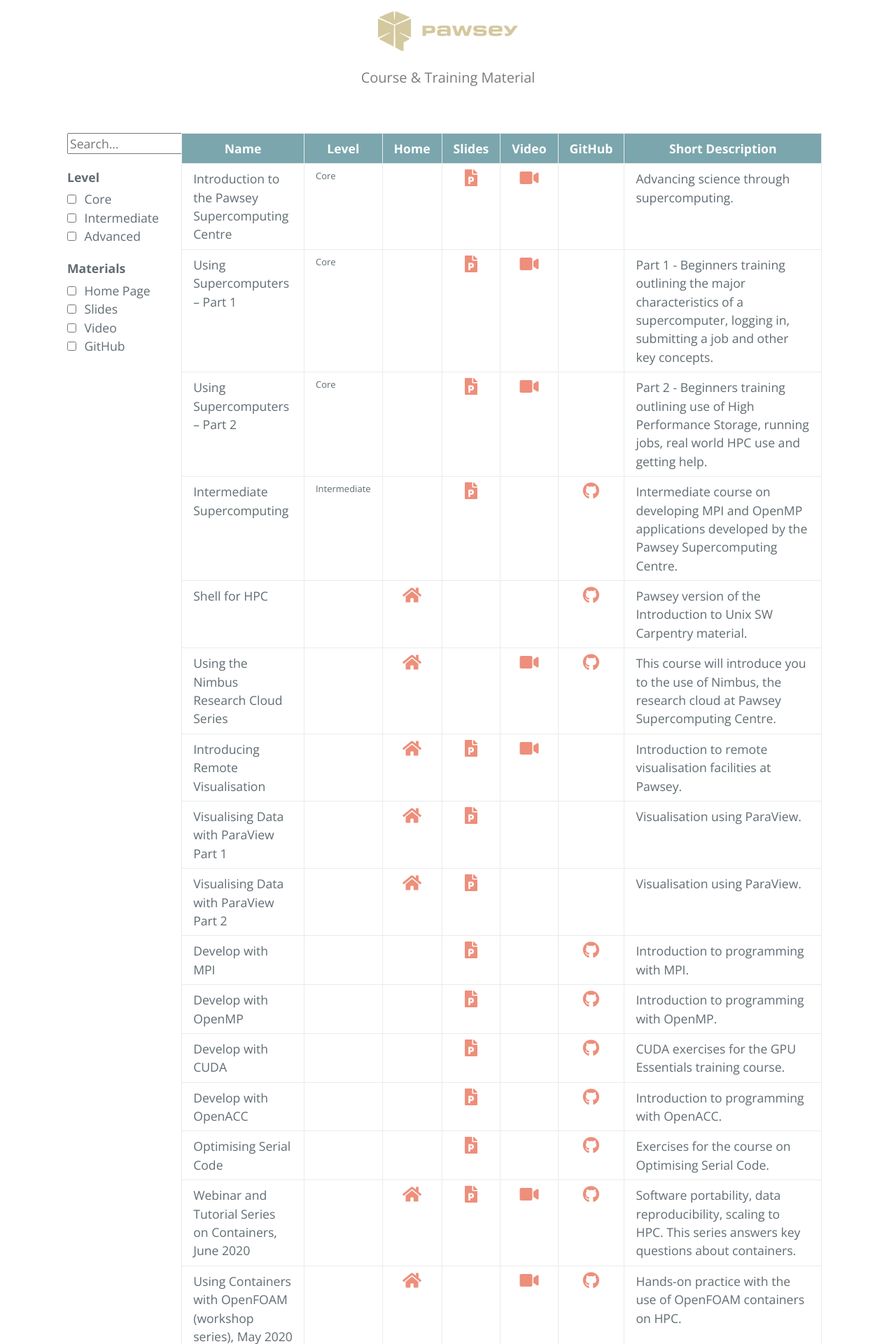
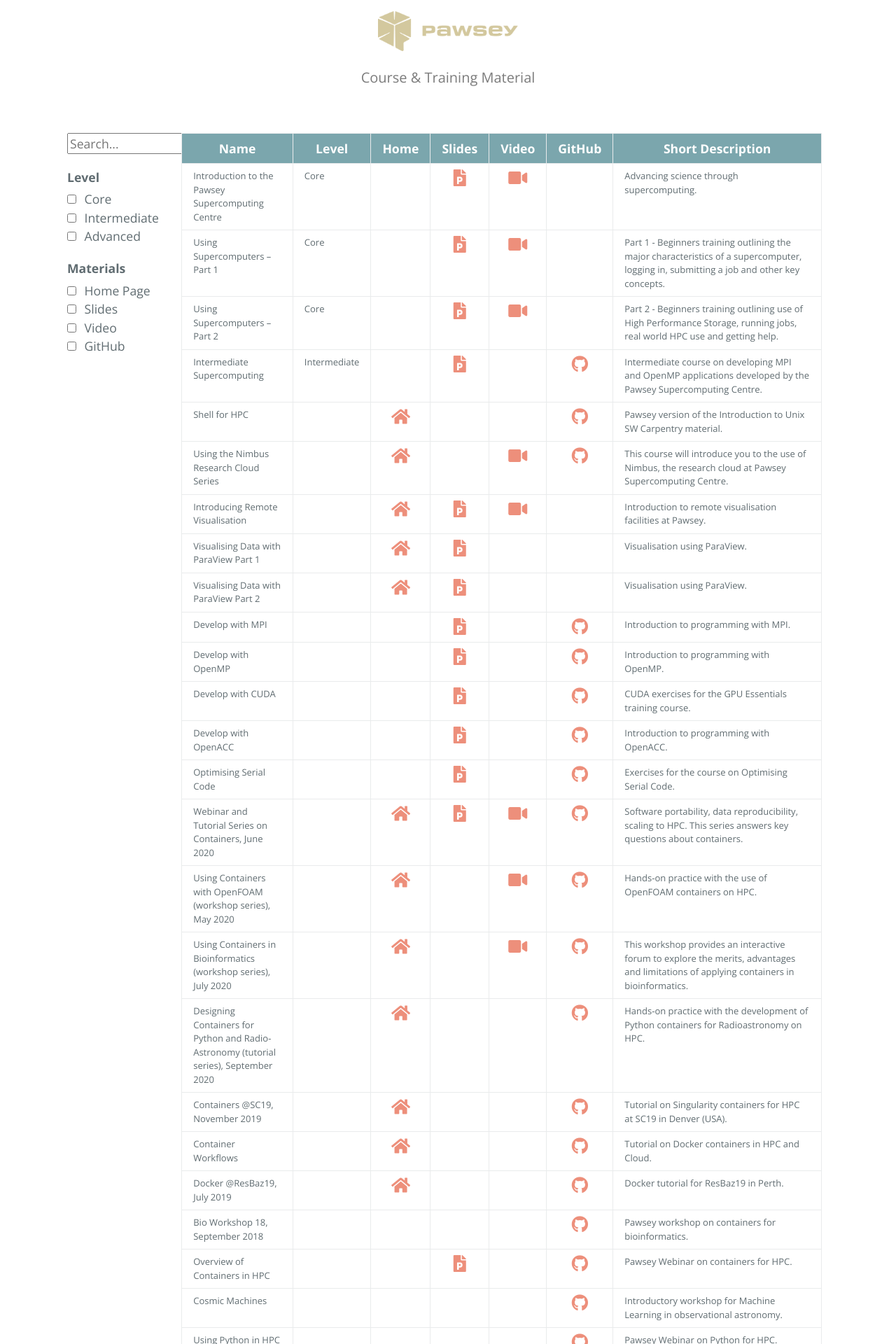
Before and after one commit to ratkinson0405/ratkinson0405.github.io, a Jekyll site: the page built from training.md, in a window 1280 px wide. Shown: the top 1920 px of the page at 70% size. Built offline with Jekyll 4.4.1, drawn with Linux system fonts in a browser that asks for light colours; our own code applies the rules of GitHub Pages for plain Markdown files; the repository's description, which GitHub fills in, is left out.

Commit message:
Update default.html

```diff
--- a/_layouts/default.html
+++ b/_layouts/default.html
@@ -75,7 +75,7 @@
           <tbody id="pageTable">
             {% for data in site.data.links.tableData %}
               {% if data.pageName == page.name %}
-                <tr>
+                <tr style="font-size: small;">
                   <td markdown="span">{{ data.title }}</td>
                   <td markdown="span" style="font-size: small;">{% if data.level != nil %}{{ data.level }}{% endif %}</td>
                   <td markdown="span" align="center">{% if data.url != nil %}<a href="{{ data.url }}"><i class="fas fa-home"></i></a>{% endif %}</td>
```
